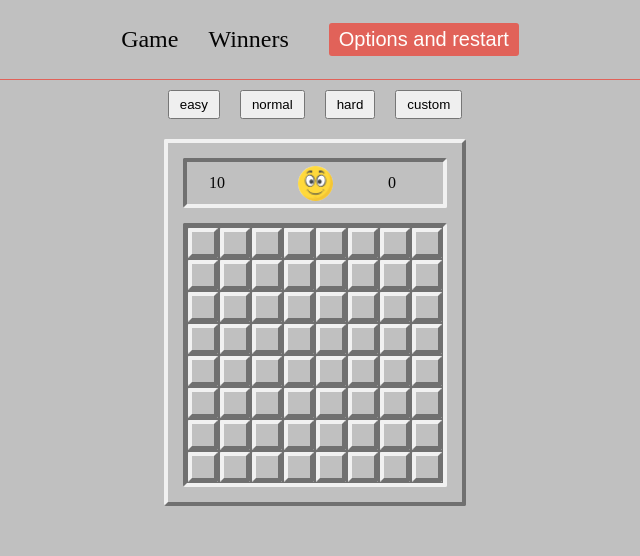
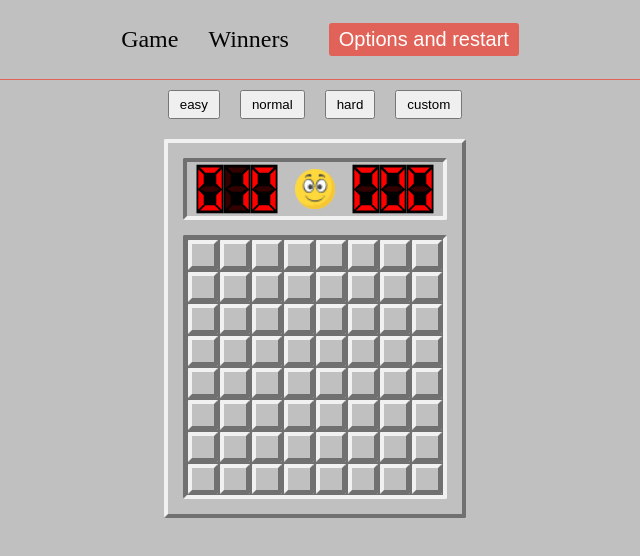
Before and after one commit to evg-zlg/sapper, a React (Vite) app: page / in a window 1280 px wide. Shown: the top 556 px of the page, without its empty margins (325-965 px from the left). Built offline with nearby package versions, Linux system fonts and the light colour scheme.

Commit message:
feat: add Retro digits

```diff
--- a/src/components/GameBoard/Cell.tsx
+++ b/src/components/GameBoard/Cell.tsx
@@ -71,6 +71,7 @@ function Cell({ cell, clickCellHandle, clickContextCellHandle }: ICellProps) {
       setIcon(bombIcon);
     }
     if (cell.status === 'open') {
+      setIcon('');
       setShowFrame(false);
     }
     if (cell.status === 'around-bombs') {
--- a/src/components/GameBoard/GameBoard.tsx
+++ b/src/components/GameBoard/GameBoard.tsx
@@ -62,6 +62,9 @@ function GameBoard() {
   const startNewGame = (cell: ICell) => {
     if (cell.status === 'flag-icon') return;
 
+    stopTimer();
+    startTimer();
+
     const filledGrid: ICell[][] = fillGrid({
       source: cells,
       bombs: boardParams.bombs,
@@ -113,7 +116,6 @@ function GameBoard() {
   const clickCellHandle = (cell: ICell) => {
     if (phase === 'new' || phase === 'change-lvl') {
       startNewGame(cell);
-      startTimer();
     }
     if (phase === 'play' && cell.status === 'closed') {
       makeMove(cell);
@@ -171,6 +173,12 @@ function GameBoard() {
   }, [phase]);
 
   useEffect(() => {
+
+    if (timeLeft > 999) {
+      dispatch(changePhase('lost'));
+      return;
+    }
+
     dispatch(changeTimeleft(timeLeft));
   }, [timeLeft]);
 
--- a/src/components/GameBoard/GamePanel.tsx
+++ b/src/components/GameBoard/GamePanel.tsx
@@ -9,10 +9,11 @@ import { changePhase, selectState } from '../../store/reducers/gameSlice';
 import smilePlayIcon from './icons/smile-play-icon.png';
 import smileWinIcon from './icons/smile-win-icon.png';
 import smileLostIcon from './icons/smile-lost-icon.png';
+import { RetroDigits } from '../RetroDigits';
 
 const Panel = styled.div`
   width: 100%;
-  height: 50px;
+  height: 62px;
   > div {
     width: 100%;
     height: 100%;
@@ -29,7 +30,6 @@ const Wrapper = styled.div`
 
 const Moves = styled.div`
   text-align: center;
-  width: 50px;
 `;
 
 interface IRestarter {
@@ -37,16 +37,17 @@ interface IRestarter {
 }
 
 const Restarter = styled.button<IRestarter>`
-  width: 35px;
-  height: 35px;
-  border-radius: 50%;
+  width: 40px;
+  height: 40px;
   border: none;
   background-image: url(${(props) => props.smile});
   background-size: contain;
+  background-repeat: no-repeat;
+  background-position: center center;
+  background-color: unset;
   cursor: pointer;
 `;
 const Timer = styled.div`
-  width: 50px;
 `;
 
 function GamePanel() {
@@ -74,9 +75,13 @@ function GamePanel() {
     <Panel>
       <Frame variant="inside">
         <Wrapper>
-          <Moves>{bombsLeft}</Moves>
+          <Moves>
+            <RetroDigits value={bombsLeft}/>
+          </Moves>
           <Restarter smile={smile} onClick={clickRestartHandler} />
-          <Timer>{timeLeft}</Timer>
+          <Timer>
+            <RetroDigits value={timeLeft} />
+          </Timer>
         </Wrapper>
       </Frame>
     </Panel>
--- /dev/null
+++ b/src/components/RetroDigits/Digit.tsx
@@ -0,0 +1,123 @@
+import { useEffect, useState } from 'react';
+import styled, { css } from 'styled-components';
+
+//      0
+//     ---
+//  5 |   | 1
+//    | 6 |
+//     ---
+//  4 | 7 | 2
+//    | 3 |
+//     ---
+
+const DigitStyled = styled.div`
+  width: 30px;
+  height: 54px;
+  background-color: black;
+  position: relative;
+`;
+
+const Variant0 = css`
+  top: 3px;
+  left: 4px;
+  transform: rotate();
+`;
+const Variant1 = css`
+  top: 13px;
+  right: -6px;
+  transform: rotate(90deg);
+`;
+
+const Variant2 = css`
+  top: 36px;
+  right: -6px;
+  transform: rotate(90deg);
+`;
+
+const Variant3 = css`
+  bottom: 3px;
+  left: 4px;
+  transform: rotate(180deg);
+`;
+const Variant4 = css`
+  top: 36px;
+  left: -6px;
+  transform: rotate(-90deg);
+`;
+const Variant5 = css`
+  top: 13px;
+  left: -6px;
+  transform: rotate(-90deg);
+`;
+
+const Variant6 = css`
+  top: 24px;
+  left: 4px;
+  transform: rotate(180deg);
+  border-top-width: 3px;
+`;
+const Variant7 = css`
+  top: 27px;
+  left: 4px;
+  transform: rotate(0deg);
+  border-top-width: 3px;
+`;
+
+interface IDigitElement {
+  variant: number;
+}
+
+const DigitElement = styled.div<IDigitElement>`
+  border-top: 6px solid red;
+  border-left: 6px solid transparent;
+  border-right: 6px solid transparent;
+  height: 0;
+  width: 22px;
+  position: absolute;
+  ${(props) => props.variant === 0 ? Variant0 : ''}
+  ${(props) => props.variant === 1 ? Variant1 : ''}
+  ${(props) => props.variant === 2 ? Variant2 : ''}
+  ${(props) => props.variant === 3 ? Variant3 : ''}
+  ${(props) => props.variant === 4 ? Variant4 : ''}
+  ${(props) => props.variant === 5 ? Variant5 : ''}
+  ${(props) => props.variant === 6 ? Variant6 : ''}
+  ${(props) => props.variant === 7 ? Variant7 : ''}
+
+`;
+
+interface IDigit {
+  value: number;
+}
+
+function Digit({ value }: IDigit) {
+  const [activeElements, setActiveElements] = useState<number[]>([]);
+  const opacity = 0.2;
+
+  useEffect(() => {
+    if (value === 0) setActiveElements([0, 1, 2, 3, 4, 5]);
+    if (value === 1) setActiveElements([1, 2]);
+    if (value === 2) setActiveElements([0, 1, 6, 7, 4, 3]);
+    if (value === 3) setActiveElements([0, 1, 2, 3, 6, 7]);
+    if (value === 4) setActiveElements([5, 6, 7, 1, 2]);
+    if (value === 5) setActiveElements([0, 5, 6, 7, 2, 3]);
+    if (value === 6) setActiveElements([0, 5, 6, 7, 4, 3, 2]);
+    if (value === 7) setActiveElements([0, 1, 2]);
+    if (value === 8) setActiveElements([0, 1, 2, 3, 4, 5, 6, 7]);
+    if (value === 9) setActiveElements([0, 1, 2, 3, 5, 6, 7]);
+  },[value]);
+
+  return (
+    <DigitStyled>
+      <DigitElement variant={0} style={{opacity: activeElements.includes(0) ? 1 : opacity}}/>
+      <DigitElement variant={1} style={{opacity: activeElements.includes(1) ? 1 : opacity}}/>
+      <DigitElement variant={2} style={{opacity: activeElements.includes(2) ? 1 : opacity}}/>
+      <DigitElement variant={3} style={{opacity: activeElements.includes(3) ? 1 : opacity}}/>
+      <DigitElement variant={4} style={{opacity: activeElements.includes(4) ? 1 : opacity}}/>
+      <DigitElement variant={5} style={{opacity: activeElements.includes(5) ? 1 : opacity}}/>
+      <DigitElement variant={6} style={{opacity: activeElements.includes(6) ? 1 : opacity}}/>
+      <DigitElement variant={7} style={{opacity: activeElements.includes(7) ? 1 : opacity}}/>
+    </DigitStyled>
+  );
+}
+
+export { Digit };
--- /dev/null
+++ b/src/components/RetroDigits/RetroDigits.tsx
@@ -0,0 +1,33 @@
+import { useEffect, useState } from 'react';
+import styled from 'styled-components';
+import { Digit } from './Digit';
+import { getDigitsFromNUmber } from './utils';
+
+const RetroDigitsStyled = styled.div`
+  display: flex;
+  width: fit-content;
+  transform: scale(0.9);
+`;
+
+interface IRetroDigits {
+  value: number;
+}
+
+function RetroDigits({ value }: IRetroDigits) {
+  const [digits, setDigits] = useState<string[]>([]);
+
+  useEffect(() => {
+    const newDigits = getDigitsFromNUmber(value);
+    setDigits(newDigits);
+  }, [value]);
+
+  return (
+    <RetroDigitsStyled>
+      <Digit value={Number(digits[0]) || 0} />
+      <Digit value={Number(digits[1]) || 0} />
+      <Digit value={Number(digits[2]) || 0} />
+    </RetroDigitsStyled>
+  );
+}
+
+export { RetroDigits };
--- /dev/null
+++ b/src/components/RetroDigits/index.tsx
@@ -0,0 +1,3 @@
+import { RetroDigits } from './RetroDigits';
+
+export { RetroDigits };
--- /dev/null
+++ b/src/components/RetroDigits/utils.ts
@@ -0,0 +1,9 @@
+export function getDigitsFromNUmber(n: number): string[] {
+  const digits = String(n).split('');
+  if (n > 9 && n < 100) digits.unshift('0');
+  if (n < 10) {
+    digits.unshift('0');
+    digits.unshift('0');
+  }
+  return digits;
+}
--- a/src/hooks/timer.ts
+++ b/src/hooks/timer.ts
@@ -7,8 +7,9 @@ function useTimer() {
 
   const timerFunc = () => {
     const now = new Date();
-    const letftTime = now.getSeconds() - startedTime.getSeconds();
+    const letftTime = Math.trunc((now.valueOf() - startedTime.valueOf()) / 1000);
     setTimeLeft(letftTime);
+    console.log(now.valueOf(), startedTime.valueOf(), letftTime)
   };
 
   const startTimer = () => {
--- a/src/index.css
+++ b/src/index.css
@@ -5,7 +5,7 @@
   --border-primery-color: rgb(241, 241, 241);
   --border-secondary-color: rgb(112, 112, 112);
   --bg-primery-color:rgb(192, 192, 192);
-
+  --digit-primery-color: rgb(173, 4, 4);
 }
 
 * {
```
